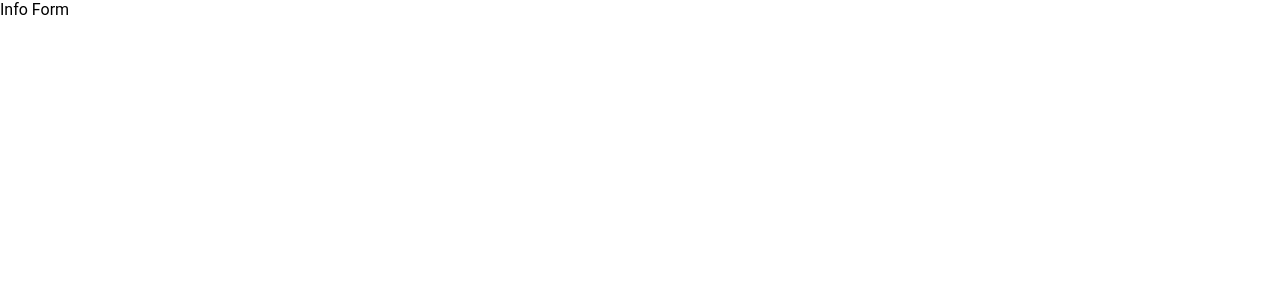
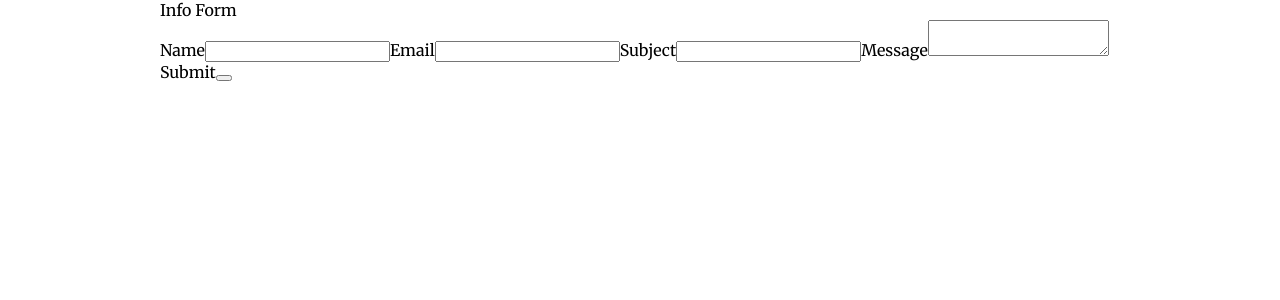
Before and after one commit to barryae/ebookpromos, a React (Create React App) app: page /info in a window 1280 px wide. Shown: the top 300 px of the page. Built offline with nearby package versions, Linux system fonts and the light colour scheme.

Commit message:
started info page

```diff
--- a/src/App.css
+++ b/src/App.css
@@ -37,8 +37,9 @@ a{
 
 .main {
   margin:auto;
-  width: 64vw;
+  width: 75vw;
   max-width: 100%;
+  font-family: 'Merriweather';
 }
 
 .top-spacer{
@@ -55,7 +56,7 @@ a{
 }
 
 .logo{
-  width: 64vw;
+  width: 75vw;
 
 }
 
@@ -218,6 +219,11 @@ border:solid black;
 color: aliceblue;
 }
 
+.video{
+  width: 75vw;
+  height: 40vw;
+}
+
 @media only screen and (max-width: 720px) {
 .card{
   grid-template-areas:
--- a/src/pages/InfoForm.tsx
+++ b/src/pages/InfoForm.tsx
@@ -1,9 +1,91 @@
 import * as React from 'react';
+
+const sendMail = (form: any) => {
+    const mailForm: any = document.forms[form]
+    const sender = mailForm.elements["sender"].value.trim()
+    const email = mailForm.elements["email"].value.trim()
+    const subject = mailForm.elements["subject"].value.trim()
+    const message = mailForm.elements["message"].value.trim()
+    const trap = mailForm.elements["*honeypot"].value
+
+    const formData: any = {
+        sender,
+        email,
+        subject,
+        message
+    }
+
+    formData["*reply"] = "email"
+    formData["*subject"] = "Nouveau message depuis ton site"
+    formData["*default_email"] = process.env.ENFORMED_SEND_MAIL_TO
+
+    if (
+        process.env.NODE_ENV === "production" &&
+        trap === "" &&
+        mailForm.checkValidity() &&
+        sender !== "" &&
+        email !== "" &&
+        subject !== null &&
+        message !== null
+    ) {
+        fetch(`https://www.enformed.io/${process.env.ENFORMED_KEY}/`, {
+            method: "POST",
+            headers: {
+                "Content-Type": "application/json",
+                Accept: "application/json",
+            },
+            body: JSON.stringify(formData),
+        })
+            .then((response) => response.json())
+            .then((data) => {
+                mailForm.elements["sender"].value = ""
+                mailForm.elements["email"].value = ""
+                mailForm.elements["subject"].value = ""
+                mailForm.elements["message"].value = ""
+            })
+            .catch((err) => console.log(err))
+    }
+}
 
 export default function InfoForm() {
     return (
-        <div>
+        <div className='main'>
             Info Form
+            <form
+                id="contact"
+                onSubmit={(e) => {
+                    e.preventDefault()
+                    const form: any = e.currentTarget.id
+                    return sendMail(form)
+                }}
+            >
+                <label htmlFor='name'>Name</label>
+                <input
+                    type="text"
+                    name="sender"
+                    id="Name"
+                />
+                <label htmlFor='email'>Email</label>
+                <input
+                    type="email"
+                    name="email"
+                />
+                <label htmlFor='subject'>Subject</label>
+                <input
+                    type="text"
+                    name="subject"
+                />
+                <label htmlFor='message'>Message</label>
+                <textarea
+                    name="message"
+                />
+                <input
+                    type="hidden"
+                    name="*honeypot"
+                />
+                <label htmlFor='submit'>Submit</label>
+                <button />
+            </form>
         </div>
     )
 }
--- a/src/pages/Main.tsx
+++ b/src/pages/Main.tsx
@@ -14,8 +14,10 @@ export default function Main() {
                     Sharing your work with readers around the world shouldn’t be complicated.
                 </p>
             </div>
-            <CallToAction text="CLICK HERE TO GET YOUR FREE QUOTE!" />
+            <iframe className="video" src="https://www.youtube.com/embed/hMpMIidtUy8?controls=0" frameBorder="0" allow="accelerometer; autoplay; gyroscope;" allowFullScreen={true}></iframe>
+            <CallToAction text="CLICK HERE TO GET YOUR FREE QUOTE" />
             <Testimonial testimonials={testimonialItems} />
+            <CallToAction text="GET STARTED . . . CLICK HERE" />
         </div>
     )
 }
```
Also changed, not shown: 1 other file (tests, documents, lock files or other folders).
